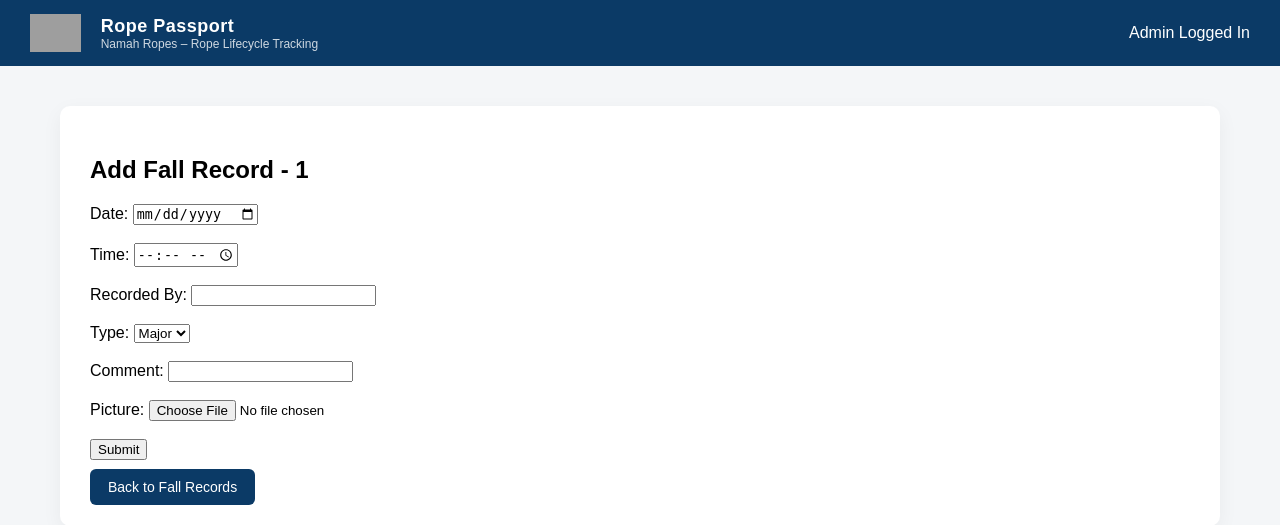
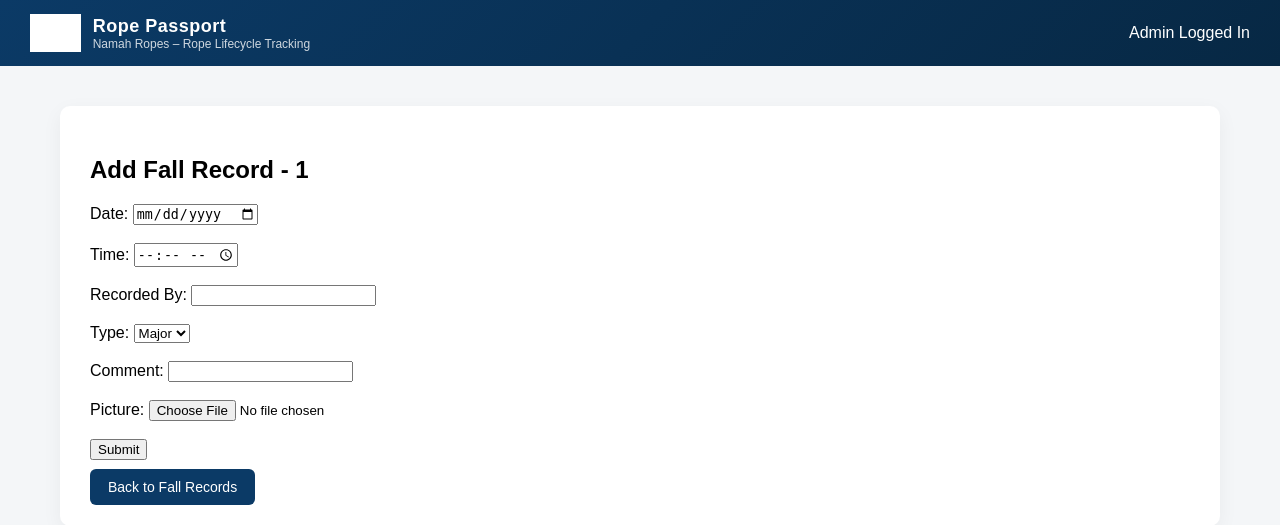
Before and after one commit to rohan-namahropes/passport, a Flask app: page /rope/1/falls/add-new in a window 1280 px wide. Shown: the top 525 px of the page. Run offline with Flask 3, Linux system fonts and the light colour scheme; the visitor is signed in with stand-in values (Sample User, id 1); some libraries are stand-ins or nearby versions; grey boxes are pictures that could not be loaded.

Commit message:
Update header background and brand image attributes

```diff
--- a/templates/base.html
+++ b/templates/base.html
@@ -13,7 +13,7 @@
         }
 
         header {
-            background:#0B3A66;
+            background: linear-gradient(135deg, #0B3A66, #072844);
             color:white;
             padding:14px 30px;
             display:flex;
@@ -24,11 +24,12 @@
         .brand {
             display:flex;
             align-items:center;
-            gap:20px;
+            gap:12px;
         }
 
         .brand img {
             height:38px;
+            filter: brightness(0) invert(1) contrast(1.2);
         }
 
         .brand-title {
@@ -117,7 +118,7 @@
 
 <header>
     <div class="brand">
-        <img src="https://www.namahropes.com/wp-content/uploads/2025/05/namah-logo-horizontal-color.png.png">
+        <img src="https://www.namahropes.com/wp-content/uploads/2025/05/namah-logo-horizontal-color.png.png" alt="Namah Ropes Logo">
         <div>
             <div class="brand-title">Rope Passport</div>
             <div class="brand-sub">Namah Ropes – Rope Lifecycle Tracking</div>
```
